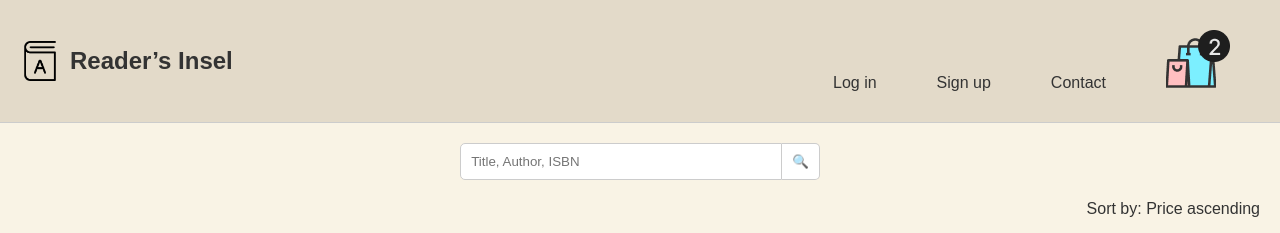
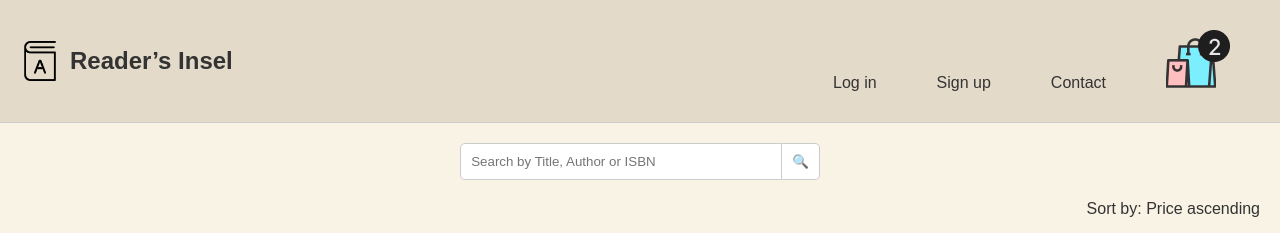
Before and after one commit to Skaaan/SoftwareArchitekturenSoSe2024, a React (Create React App) app: page / in a window 1280 px wide. Shown: the top 233 px of the page. Built offline with nearby package versions, Linux system fonts and the light colour scheme; no server answers.

Commit message:
Added search functionality

```diff
--- a/src/Components/Home.jsx
+++ b/src/Components/Home.jsx
@@ -6,13 +6,30 @@ import logo from '../assets/logo.png';
 
 const Home = ({ navigate }) => {
   const [books, setBooks] = useState([]);
+  const [searchQuery, setSearchQuery] = useState('');
+  const [filteredBooks, setFilteredBooks] = useState([]);
 
   useEffect(() => {
     fetch('http://localhost:4002/books')
       .then(response => response.json())
-      .then(data => setBooks(data))
+      .then(data => {
+        setBooks(data);
+        setFilteredBooks(data);
+      })
       .catch(error => console.error('Error fetching books:', error));
   }, []);
+
+  const handleSearch = (event) => {
+    const query = event.target.value.toLowerCase();
+    setSearchQuery(query);
+
+    const filtered = books.filter(book =>
+      book.title.toLowerCase().includes(query) ||
+      book.isbn.toLowerCase().includes(query) ||
+      book.author.toLowerCase().includes(query)
+    );
+    setFilteredBooks(filtered);
+  };
 
   return (
     <div className="app">
@@ -32,14 +49,19 @@ const Home = ({ navigate }) => {
       </header>
       <main>
         <div className="search-bar">
-          <input type="text" placeholder="Title, Author, ISBN" />
+          <input
+            type="text"
+            placeholder="Search by Title, Author or ISBN"
+            value={searchQuery}
+            onChange={handleSearch}
+          />
           <button>🔍</button>
         </div>
         <div className="sort-options">
           <span>Sort by: Price ascending</span>
         </div>
         <div className="book-list">
-          {books.map(book => (
+          {filteredBooks.map(book => (
             <div
               className="book-card"
               key={book.id}
```
